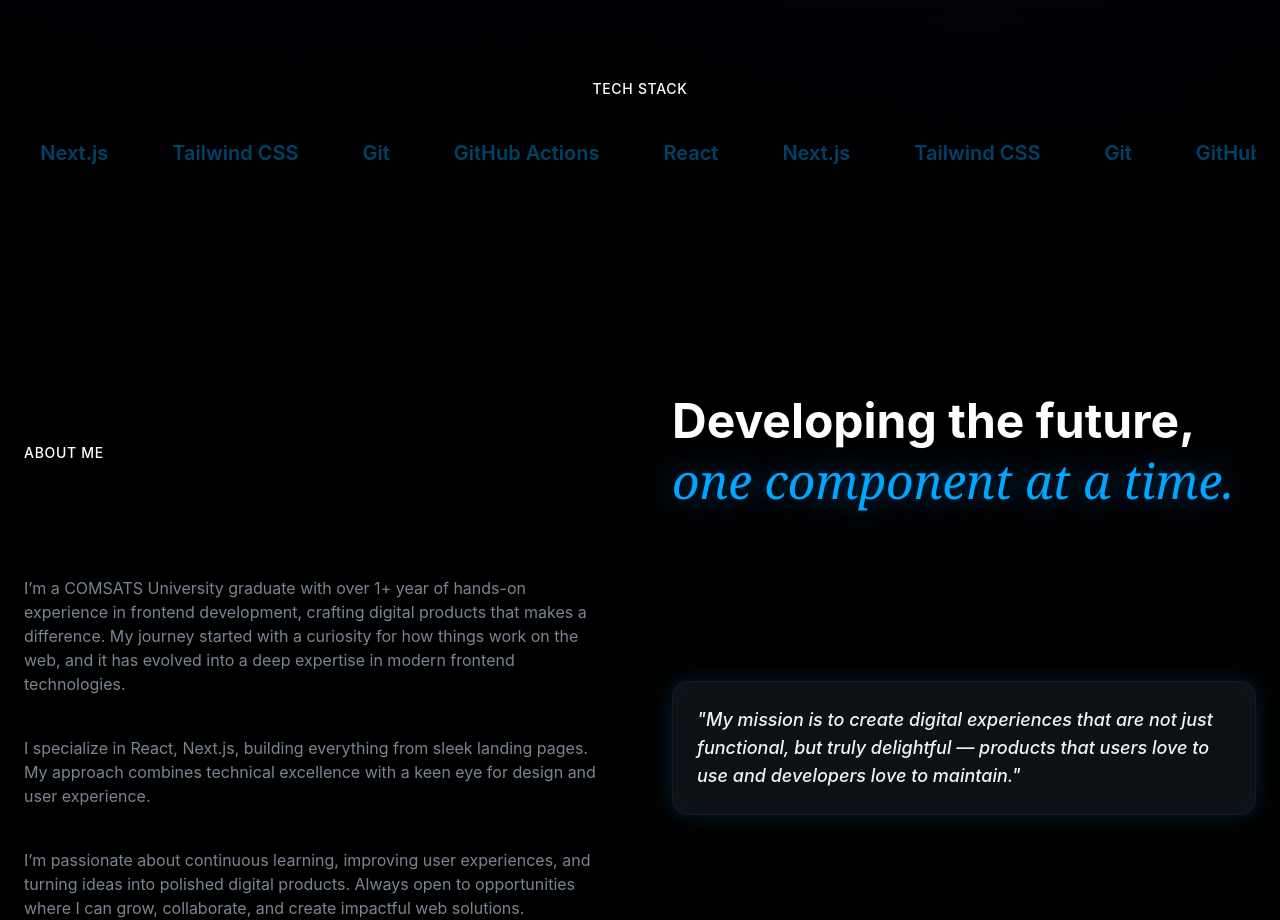
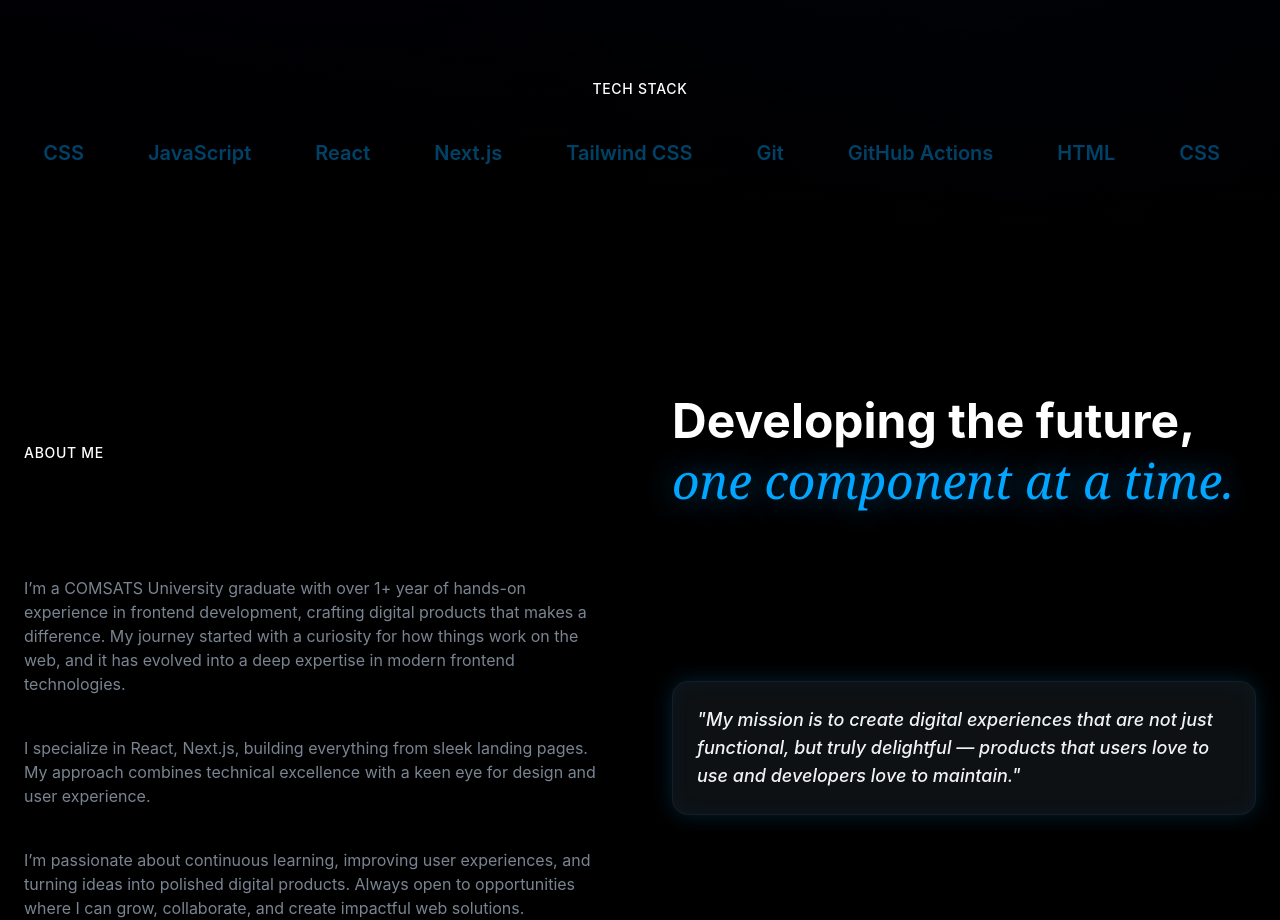
Before and after one commit to GitMeemo/Portfolio, a React (Vite) app: page / in a window 1280 px wide. Shown: the part 973-1893 px from the top of the page. Built offline with nearby package versions, Linux system fonts and the light colour scheme.

Commit message:
Tech Stack Added

```diff
--- a/src/Sections/Hero/Hero.jsx
+++ b/src/Sections/Hero/Hero.jsx
@@ -1,7 +1,7 @@
 import { ArrowBigRightIcon, Download, Github, Linkedin, Instagram, Facebook, Target } from "lucide-react";
 import { Button, AnimatedBB } from "../../Components";
 
-const skills = ["React", "Next.js", "Tailwind CSS", "Git", "GitHub Actions"];
+const skills = ["HTML","CSS","JavaScript","React", "Next.js", "Tailwind CSS", "Git", "GitHub Actions"];
 
 const Hero = () => {
     return (
@@ -102,7 +102,7 @@ const Hero = () => {
                         <div className="absolute right-0 top-0 bottom-0 w-32bg-linear-to-l from-background to-transparent z-10"
                         />
                         <div className="flex animate-marquee">
-                            {[...skills, ...skills].map((skill, idx) => (
+                            {[...skills,...skills].map((skill, idx) => (
                                 <div key={idx} className="shrink-0 px-8 py-4">
                                     <span className="text-xl font-semibold text-primary/40 hover:text-foreground transition-colors trans-all duration-500">
                                         {skill}
```
